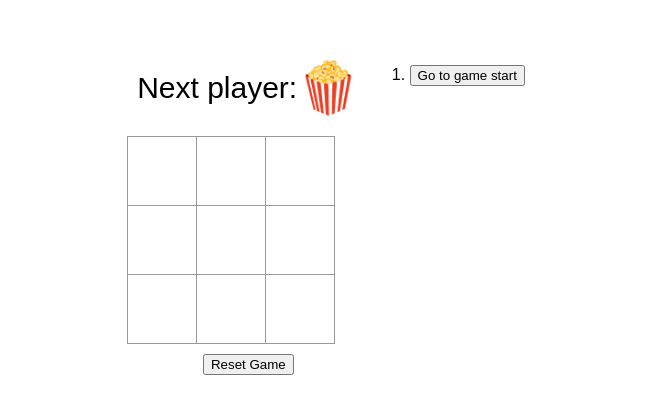
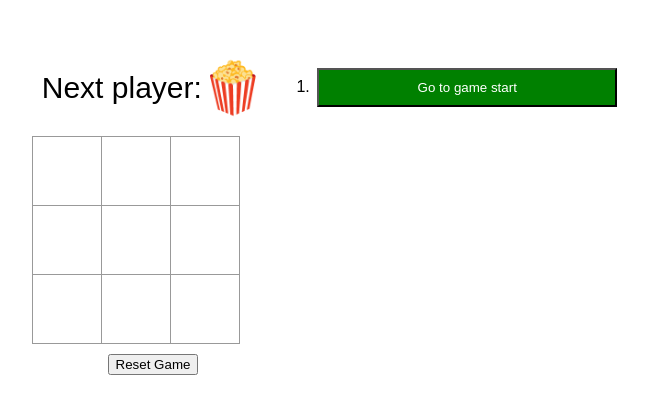
Before and after one commit to chris-schmitz/react-tutorial, a React (Create React App) app: page / in a window 1280 px wide. Shown: the part 183-596 px from the top of the page, without its empty margins (314-962 px from the left). Built offline with nearby package versions, Linux system fonts and the light colour scheme.

Commit message:
with extra credit applied

```diff
--- a/src/App.js
+++ b/src/App.js
@@ -3,12 +3,12 @@ import {useState} from "react";
 
 export default function Game() {
     const [usePrimarySymbol, setUsePrimarySymbol] = useState(true)
-    const [history, setHistory] = useState([Array(9).fill(null)])
+    const [history, setHistory] = useState([{squares: Array(9).fill(null), newMoveGridIndex: null}])
     const [currentMove, setCurrentMove] = useState(0)
-    const currentSquares = history[currentMove]
+    const currentSquares = history[currentMove].squares
 
-    function handlePlay(nextSquares) {
-        const nextHistory = [...history.slice(0, currentMove + 1), nextSquares]
+    function handlePlay(nextSquares, playIndex) {
+        const nextHistory = [...history.slice(0, currentMove + 1), {squares: nextSquares, newMoveGridIndex: playIndex}]
         setHistory(nextHistory)
         setCurrentMove(nextHistory.length - 1)
         setUsePrimarySymbol(!usePrimarySymbol)
@@ -25,11 +25,31 @@ export default function Game() {
         setUsePrimarySymbol(targetSquaresIndex % 2 === 0)
     }
 
-    const moves = history.map((squares, index) => {
-        const description = index > 0 ? `Go to move # ${index}` : `Go to game start`
+    function getGridCoordinates(newMoveGridIndex) {
+        return {
+            row: Math.floor(newMoveGridIndex / 3),
+            column: newMoveGridIndex % 3
+        }
+    }
+
+    const moves = history.map((moment, index) => {
+        let description = ""
+        const coordinates = getGridCoordinates(moment.newMoveGridIndex)
+        const coordinatesFormatted = `Row: ${coordinates.row + 1}, Column: ${coordinates.column + 1}`
+        if (index === 0) {
+            description = `Go to game start`
+        } else if (index === currentMove) {
+            description = `You are at move # ${index}. ${coordinatesFormatted}`
+        } else {
+            description = `Go to move # ${index}. ${coordinatesFormatted}`
+        }
         return (
             <li key={index}>
-                <button onClick={() => jumpTo(index)}>{description}</button>
+                <button
+                    className={index === currentMove ? "active-move move" : "move"}
+                    onClick={() => jumpTo(index)}>
+                    {description}
+                </button>
             </li>
         )
     })
@@ -55,45 +75,107 @@ export default function Game() {
 
 function Board({squares, usePrimarySymbol, onPlay, onGameReset}) {
     const [symbols, setSymbols] = useState({primarySymbol: "🍿", secondarySymbol: "🍩"})
-//    const [usePrimarySymbol, setUsePrimarySymbol] = useState(true)
-//    const [squares, setSquares] = useState(Array(9).fill(null))
 
-    const winner = calculateWinner(squares)
-    const statusText = winner ? `Winner:` : `Next player:`
-    const statusSymbol = winner || getActiveSymbol()
+    const result = calculatePlayResult(squares)
+    let statusText = ""
+    switch (result?.state) {
+        case "winner":
+            statusText = "Winner:`"
+            break
+        case "draw":
+            statusText = "Draw:"
+            break
+        default:
+            statusText = "Next player:"
+    }
+    const statusSymbol = result?.symbol || getActiveSymbol()
 
 
+    // ? Should this be extracted to become more of a pure function????
+    // * my impulse was to say "yeah, we've got stuff like `squares` that is dependent on an outside context and we
+    // * should pass it in as an argument vs letting that context bleed in here", but at the same time the kotlin eng
+    // * in me looks at `squares` in this function, sees that there's no instance name prefixing it, and assumes it's
+    // * a property of the overall class that this method belongs to. In this case that's not what's happening, this
+    // * is a function, not a method of a class ... but it kind of is. It's a function defined within the scope of
+    // * another function which is effectively like a class method in js and the property _is_ a property local to
+    // * the actual public function, so it is like referring to a class property so the "bleed" isn't necessarily bad.
+    // * I think the part of me that is still kind of against the outer context bleeding in is the part that knows that
+    // * referring to squares here doesn't guarantee that the property is part of the parent function (and is isolated
+    // * to the scope of the parent function), it could still be coming from some other more global scope. Ultimately
+    // * I'm not too concerned b/c this is a freaking tic tac toe demo, but it will be interesting to figure out future
+    // * me's opinion if he ever comes back and looks over this code ;P
     function handleClick(squareIndex) {
-        if (squares[squareIndex] || winner) return
+        if (squares[squareIndex] || result) return
 
         const nextSquares = squares.slice()
         nextSquares[squareIndex] = usePrimarySymbol ? symbols.primarySymbol : symbols.secondarySymbol
-        onPlay(nextSquares)
+        onPlay(nextSquares, squareIndex)
     }
 
     function getActiveSymbol() {
         return usePrimarySymbol ? symbols.primarySymbol : symbols.secondarySymbol
     }
 
+    // ! This function is internationally unused
+    // ? At the end of the tutorial there's some extra credit. One of those extra credit tasks is:
+    // | Rewrite Board to use two loops to make the squares instead of hardcoding them.
+    // ? this is that function using two loops to make the grid and it works just fine. That said, I'm not using it
+    // ? because in this particular case I think writing the grid markup in this loop leads to less readability for no
+    // ? real gain. A tic tac to grid is never going to be anything more than a 3 x 3 grid. Writing this function doesn't
+    // ? add any flexibility or performance into the code and it means that the next engineer coming to read through
+    // ? this code is going to have a higher cognitive load when trying to reason about the function vs just reading
+    // ? the repetitive but simpler markup. And really, with the loop the way it is, it's 11 lines of code vs 17, so
+    // ? what are you really saving? It's just a backflip for backflip's sake.
+    function renderGrid() {
+        const columns = []
+        for (let row = 0; row < 3; row++) {
+            let rows = []
+            for (let column = 0; column < 3; column++) {
+                const cellIndex = column + (row * 3)
+                rows.push(<Square value={squares[cellIndex]} onSquareClick={() => handleClick(cellIndex)}/>)
+            }
+            columns.push(<div className="board-row">{rows}</div>)
+        }
+        return columns
+    }
+
+    function renderRows(indexStart, indexEnd, currentSquareState) {
+        let cells = []
+        for (let i = indexStart; i <= indexEnd; i++) {
+            cells.push(
+                <Square
+                    key={i}
+                    value={currentSquareState[i]}
+                    isAWinningCell={isAWinningCell(i)}
+                    onSquareClick={() => handleClick(i)}
+                />
+            )
+        }
+        return cells
+    }
+
+    function isAWinningCell(cellIndex) {
+        if (result === null) return false
+        if (result.winningLine.includes(cellIndex)) return true
+        return false
+    }
 
     return <>
         <div className="status">
-            <span className="status-text">{statusText}</span><span class="status-symbol">{statusSymbol}</span>
+            <span className="status-text">{statusText}</span><span className="status-symbol">{statusSymbol}</span>
+        </div>
+
+        {/* ! this is intentionally left disabled */}
+        {/*{renderGrid()}*/}
+
+        <div className="board-row">
+            {renderRows(0, 2, squares)}
         </div>
         <div className="board-row">
-            <Square value={squares[0]} onSquareClick={() => handleClick(0)}/>
-            <Square value={squares[1]} onSquareClick={() => handleClick(1)}/>
-            <Square value={squares[2]} onSquareClick={() => handleClick(2)}/>
+            {renderRows(3, 5, squares)}
         </div>
         <div className="board-row">
-            <Square value={squares[3]} onSquareClick={() => handleClick(3)}/>
-            <Square value={squares[4]} onSquareClick={() => handleClick(4)}/>
-            <Square value={squares[5]} onSquareClick={() => handleClick(5)}/>
-        </div>
-        <div className="board-row">
-            <Square value={squares[6]} onSquareClick={() => handleClick(6)}/>
-            <Square value={squares[7]} onSquareClick={() => handleClick(7)}/>
-            <Square value={squares[8]} onSquareClick={() => handleClick(8)}/>
+            {renderRows(6, 8, squares)}
         </div>
         <div className="actions">
             <button onClick={onGameReset}>Reset Game</button>
@@ -101,11 +183,13 @@ function Board({squares, usePrimarySymbol, onPlay, onGameReset}) {
     </>
 }
 
-function Square({value, onSquareClick}) {
-    return <button className="square" onClick={onSquareClick}> {value} </button>
+function Square({value, isAWinningCell, onSquareClick}) {
+    return <button className={"square" + (isAWinningCell ? " winning-cell" : "")}
+                   onClick={onSquareClick}> {value} </button>
 }
 
-function calculateWinner(squares) {
+function calculatePlayResult(squares) {
+    if (!squares?.includes(null)) return {state: "draw", symbol: "🤷🏾‍", winningLine: []}
     const lines = [
         [0, 1, 2],
         [3, 4, 5],
@@ -119,7 +203,7 @@ function calculateWinner(squares) {
     for (let i = 0; i < lines.length; i++) {
         const [a, b, c] = lines[i];
         if (squares[a] && squares[a] === squares[b] && squares[a] === squares[c]) {
-            return squares[a];
+            return {state: "winner", winningSymbol: squares[a], winningLine: lines[i]}
         }
     }
     return null;
--- a/src/index.css
+++ b/src/index.css
@@ -111,6 +111,7 @@ body {
     display: flex;
     flex-direction: row;
 }
+
 l1ilm
 .game-info {
     margin-left: 20px;
@@ -122,3 +123,19 @@ l1ilm
     width: 100%;
     justify-content: center;
 }
+
+.winning-cell {
+    background: gold;
+}
+
+.move {
+    background: lightgreen;
+    padding: 10px;
+    margin: 3px;
+    width: 300px;
+}
+
+.active-move {
+    color: white;
+    background: green;
+}
```
